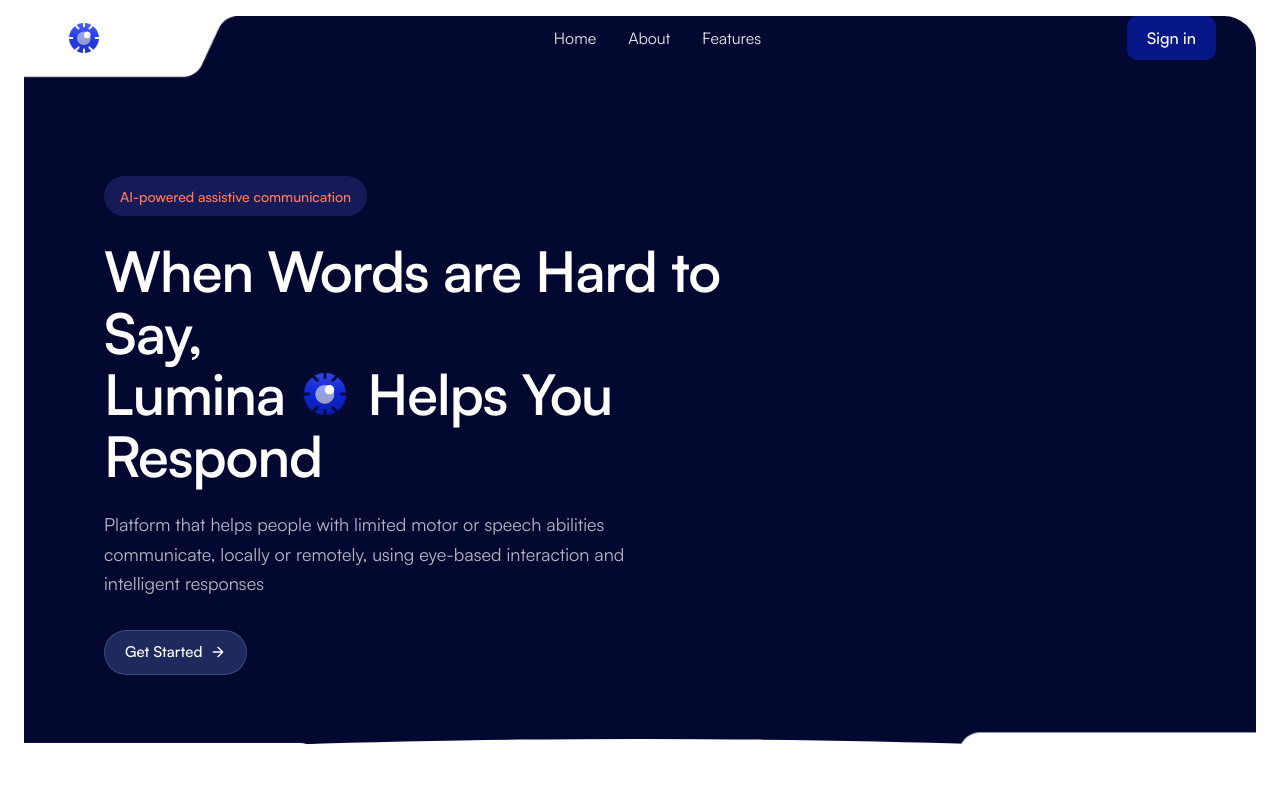
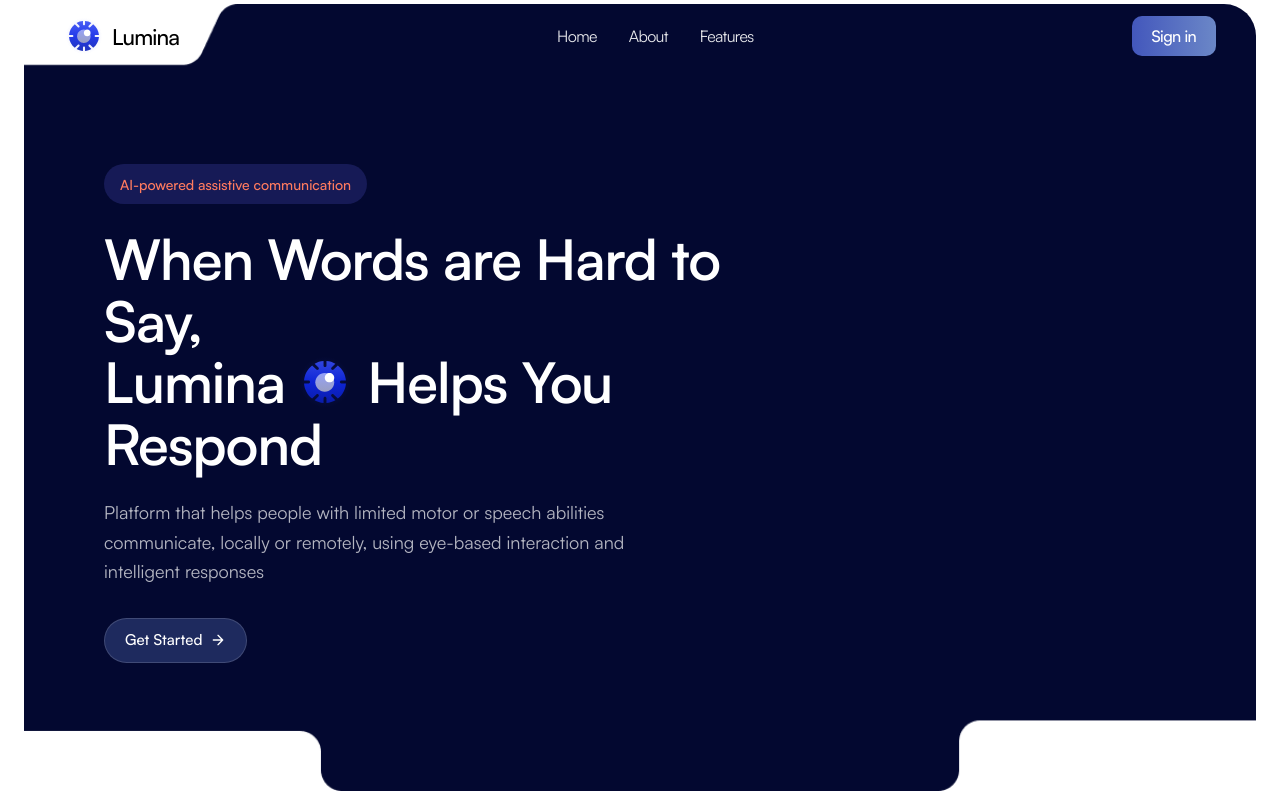
Before and after one commit to lumina-id/lumina-app, a Next.js app: page / in a window 1280 px wide. Shown: the top 800 px of the page. Built offline with nearby package versions, Linux system fonts and the light colour scheme.

Commit message:
style: Adjust hero section top padding and remove bottom curve, and refine navbar text styles and button appearance.

```diff
--- a/src/components/landing/HeroSection.tsx
+++ b/src/components/landing/HeroSection.tsx
@@ -3,7 +3,7 @@ import Link from "next/link";
 
 export default function HeroSection() {
   return (
-    <section className="bg-white pt-4 pb-0 px-4 md:px-6">
+    <section className="bg-white pt-1 pb-0 px-4 md:px-6">
       {/* Hero Card Container with rounded corners */}
       <div className="relative min-h-[calc(100vh-16px)] rounded-[24px] md:rounded-[32px] overflow-hidden">
         {/* Background Image */}
@@ -85,12 +85,6 @@ export default function HeroSection() {
             </Link>
           </div>
         </div>
-
-        {/* Bottom curve for transition */}
-        <div
-          className="absolute bottom-0 left-0 right-0 h-12 md:h-16 bg-white"
-          style={{ borderRadius: "100% 100% 0 0" }}
-        />
       </div>
     </section>
   );
--- a/src/components/landing/LandingNavbar.tsx
+++ b/src/components/landing/LandingNavbar.tsx
@@ -34,8 +34,8 @@ export default function LandingNavbar() {
               className="object-contain"
             />
           </div>
-          <span className={`text-[20px] md:text-[24px] font-medium tracking-[-0.5px] transition-colors ${
-            isScrolled ? "text-white" : "text-white"
+          <span className={`text-[20px] md:text-[22px] font-medium tracking-[-0.04em] transition-colors ${
+            isScrolled ? "text-white" : "text-white md:text-black"
           }`}>
             Lumina
           </span>
@@ -45,7 +45,7 @@ export default function LandingNavbar() {
         <div className="hidden md:flex items-center gap-8">
           <Link
             href="/"
-            className={`text-[16px] transition-colors ${
+            className={`text-[16px] tracking-[-0.04em] transition-colors ${
               isScrolled ? "text-white/90 hover:text-white" : "text-white/90 hover:text-white"
             }`}
           >
@@ -53,7 +53,7 @@ export default function LandingNavbar() {
           </Link>
           <Link
             href="#about"
-            className={`text-[16px] transition-colors ${
+            className={`text-[16px] tracking-[-0.04em] transition-colors ${
               isScrolled ? "text-white/90 hover:text-white" : "text-white/90 hover:text-white"
             }`}
           >
@@ -61,7 +61,7 @@ export default function LandingNavbar() {
           </Link>
           <Link
             href="#features"
-            className={`text-[16px] transition-colors ${
+            className={`text-[16px] tracking-[-0.04em] transition-colors ${
               isScrolled ? "text-white/90 hover:text-white" : "text-white/90 hover:text-white"
             }`}
           >
@@ -72,8 +72,10 @@ export default function LandingNavbar() {
         {/* Sign in Button */}
         <Link
           href="/login"
-          style={{ backgroundColor: "#081787" }}
-          className="px-5 py-2.5 rounded-[10px] text-[14px] md:text-[16px] font-medium text-white hover:opacity-90 transition-opacity"
+          className="px-5 py-2 rounded-[10px] text-[14px] md:text-[16px] font-medium tracking-[-0.04em] text-white hover:opacity-90 transition-opacity"
+          style={{
+            background: "linear-gradient(90deg, #4357BC 0%, #6B87C7 100%)",
+          }}
         >
           Sign in
         </Link>
```
